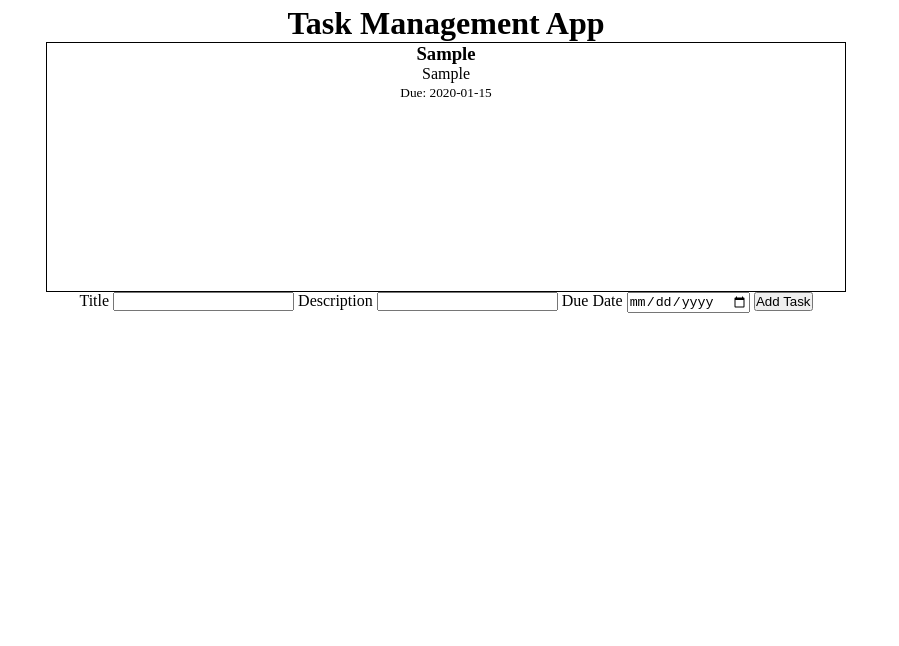
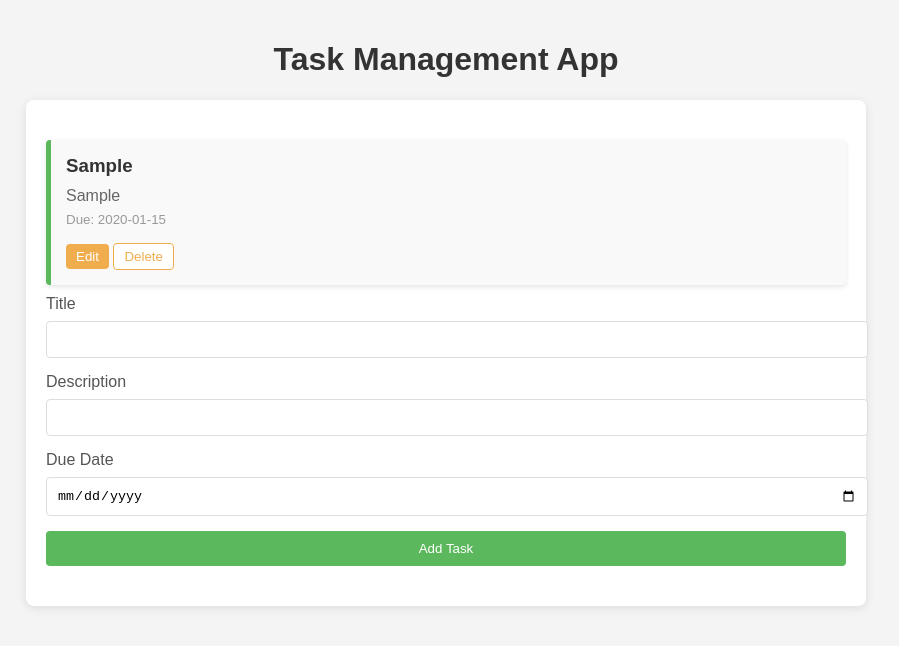
Before and after one commit to MitaliM13/JavasScript-Challenge, a plain HTML site: page Day27_TaskManagementApp/index.html in a window 1280 px wide. Both pictures are taken after typing "Sample", "Sample", "2020-01-15" into the empty fields and a click on the button "Add Task". Shown: the whole page, without its empty margins (194-1093 px from the left). Drawn offline with Linux system fonts and the light colour scheme.

Commit message:
Day 27 task Complete

```diff
--- a/Day27_TaskManagementApp/script.js
+++ b/Day27_TaskManagementApp/script.js
@@ -1,9 +1,12 @@
 document.addEventListener('DOMContentLoaded', () => {
-   const form = document.getElementById('form')
-   const taskContainer = document.querySelector('.tasks')
+    const form = document.getElementById('form');
+    const taskContainer = document.querySelector('.tasks');
 
-   form.addEventListener('submit', (e) => {
-        e.preventDefault()
+    const tasks = [];
+    let editIndex = -1;
+
+    form.addEventListener('submit', (e) => {
+        e.preventDefault();
 
         const title = document.getElementById('title').value;
         const detail = document.getElementById('details').value;
@@ -13,22 +16,71 @@ document.addEventListener('DOMContentLoaded', () => {
             title: title,
             detail: detail,
             date: date
+        };
+
+        if (editIndex === -1) {
+            tasks.push(task);
+        } else {
+            tasks[editIndex] = task;
+            editIndex = -1;
         }
 
-        addTask(task)
+        displayTasks(tasks);
+        form.reset();
+    });
 
-        form.reset()
-   })
-   function addTask(task){
-    const taskELement = document.createElement('div')
-    taskELement.classList.add('task')
+    function displayTasks(taskArray) {
+        taskContainer.innerHTML = '';
 
-    taskELement.innerHTML = `
-        <h3>${task.title}</h3>
-        <p>${task.detail}</p>
-        <p><small>Due: ${task.date}</small></p>
-    `
+        taskArray.forEach((task, index) => {
+            const taskElement = document.createElement('div');
+            taskElement.classList.add('task');
 
-    taskContainer.appendChild(taskELement)
-}
-})
+            taskElement.innerHTML = `
+                <h3>${task.title}</h3>
+                <p>${task.detail}</p>
+                <p><small>Due: ${task.date}</small></p>
+                <button class="edit-btn" data-index="${index}">Edit</button>
+                <button class="delete-btn" data-index="${index}">Delete</button>
+            `;
+
+            taskContainer.appendChild(taskElement);
+        });
+
+        document.querySelectorAll('.edit-btn').forEach(button => {
+            button.addEventListener('click', handleEditTask);
+        });
+        document.querySelectorAll('.delete-btn').forEach(button => {
+            button.addEventListener('click', handleDeletedTask);
+        });
+    }
+
+
+    function handleEditTask(e) {
+        // Get the index of the task to edit
+        editIndex = e.target.getAttribute('data-index');
+
+        // Populate the form with task details
+        const task = tasks[editIndex];
+        document.getElementById('title').value = task.title;
+        document.getElementById('details').value = task.detail;
+        document.getElementById('date').value = task.date;
+
+        // Scroll to the top to focus on the form
+        window.scrollTo({ top: 0, behavior: 'smooth' });
+    }
+
+    function handleDeletedTask(e){
+        const index = e.target.getAttribute('data-index')
+
+        const confirmDelete = confirm("Are you sure you want to delete the task")
+
+        if(confirmDelete){
+            tasks.splice(index, 1)
+            displayTasks(tasks)
+        }
+    }
+});
+
+
+//Add a "Delete" button to each task item in the task list. Write a function to remove the task frm the array and refresh the task list display when the"Delete" button is
--- a/Day27_TaskManagementApp/style.css
+++ b/Day27_TaskManagementApp/style.css
@@ -1,19 +1,102 @@
-*{
+body {
+    font-family: Arial, sans-serif;
+    background-color: #f4f4f4;
     margin: 0;
-    padding: 0;
-    box-sizing: border-box;
-}
-body{
-    text-align: center;
-    display: flex;
-    align-items: center;
-    justify-content: center;
-    flex-direction: column;
-    padding: 5px;
+    padding: 20px;
 }
 
-.tasks{
-    width: 800px;
-    height: 250px;
-    border: 1px solid black;
+.container {
+    max-width: 800px;
+    margin: 0 auto;
+    background-color: #fff;
+    padding: 20px;
+    box-shadow: 0 2px 10px rgba(0, 0, 0, 0.1);
+    border-radius: 8px;
 }
+
+h1 {
+    text-align: center;
+    color: #333;
+}
+
+.add-task {
+    margin-bottom: 20px;
+}
+
+.add-task label {
+    display: block;
+    margin-bottom: 8px;
+    color: #555;
+}
+
+.add-task input {
+    width: 100%;
+    padding: 10px;
+    margin-bottom: 15px;
+    border: 1px solid #ddd;
+    border-radius: 4px;
+}
+
+.add-task button {
+    width: 100%;
+    padding: 10px;
+    background-color: #5cb85c;
+    color: white;
+    border: none;
+    border-radius: 4px;
+    cursor: pointer;
+}
+
+.add-task button:hover {
+    background-color: #4cae4c;
+}
+
+.tasks {
+    margin-top: 20px;
+}
+
+.task {
+    background-color: #f9f9f9;
+    padding: 15px;
+    margin-bottom: 10px;
+    border-left: 5px solid #5cb85c;
+    border-radius: 4px;
+    box-shadow: 0 2px 5px rgba(0, 0, 0, 0.1);
+}
+
+.task h3 {
+    margin: 0 0 10px;
+    color: #333;
+}
+
+.task p {
+    margin: 5px 0;
+    color: #666;
+}
+
+.task small {
+    color: #999;
+}
+
+.edit-btn {
+    background-color: #f0ad4e;
+    color: white;
+    border: none;
+    padding: 5px 10px;
+    cursor: pointer;
+    border-radius: 4px;
+    margin-top: 10px;
+}
+.delete-btn {
+    background-color: white;
+    color: #f0ad4e;
+    border: 1px solid #f0ad4e;
+    padding: 5px 10px;
+    cursor: pointer;
+    border-radius: 4px;
+    margin-top: 10px;
+}
+
+.edit-btn:hover {
+    background-color: #ec971f;
+}
```
Also changed, not shown: Day27_TaskManagementApp/index.html (+2 -0 lines).
